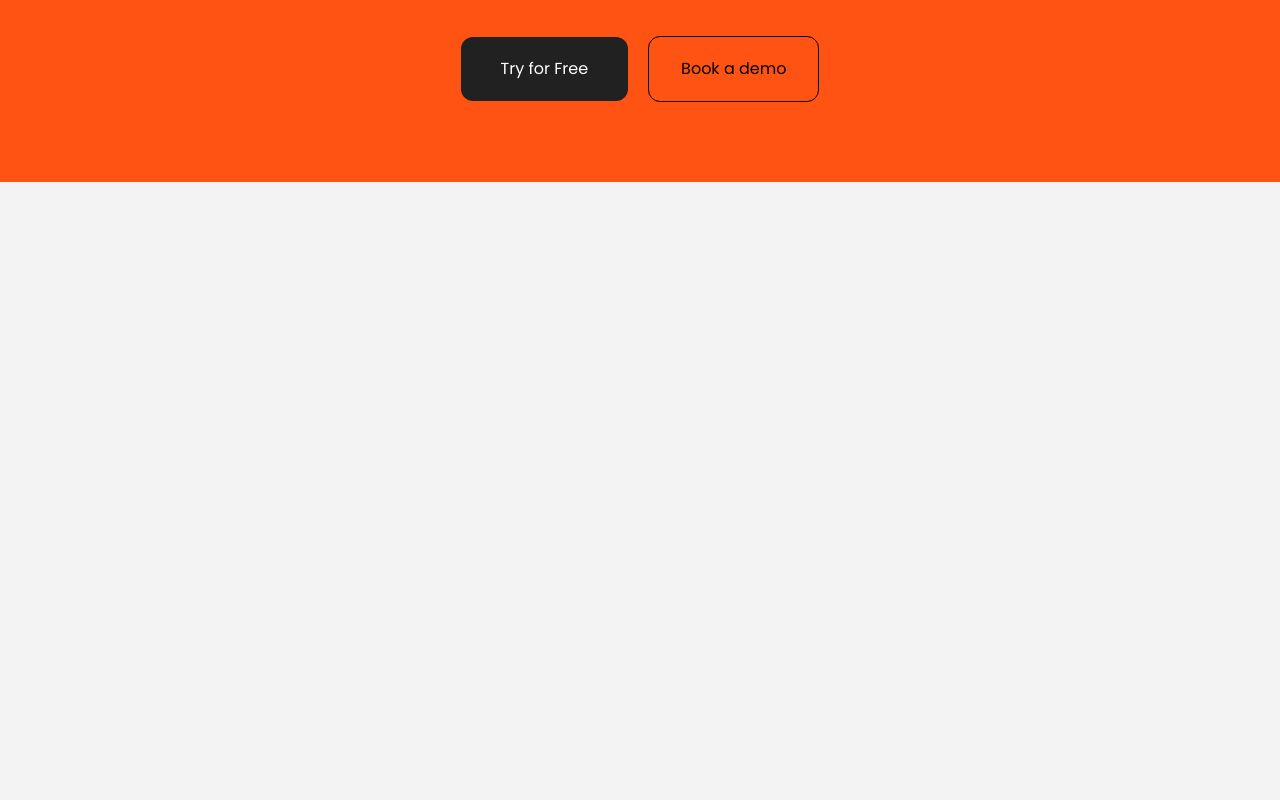
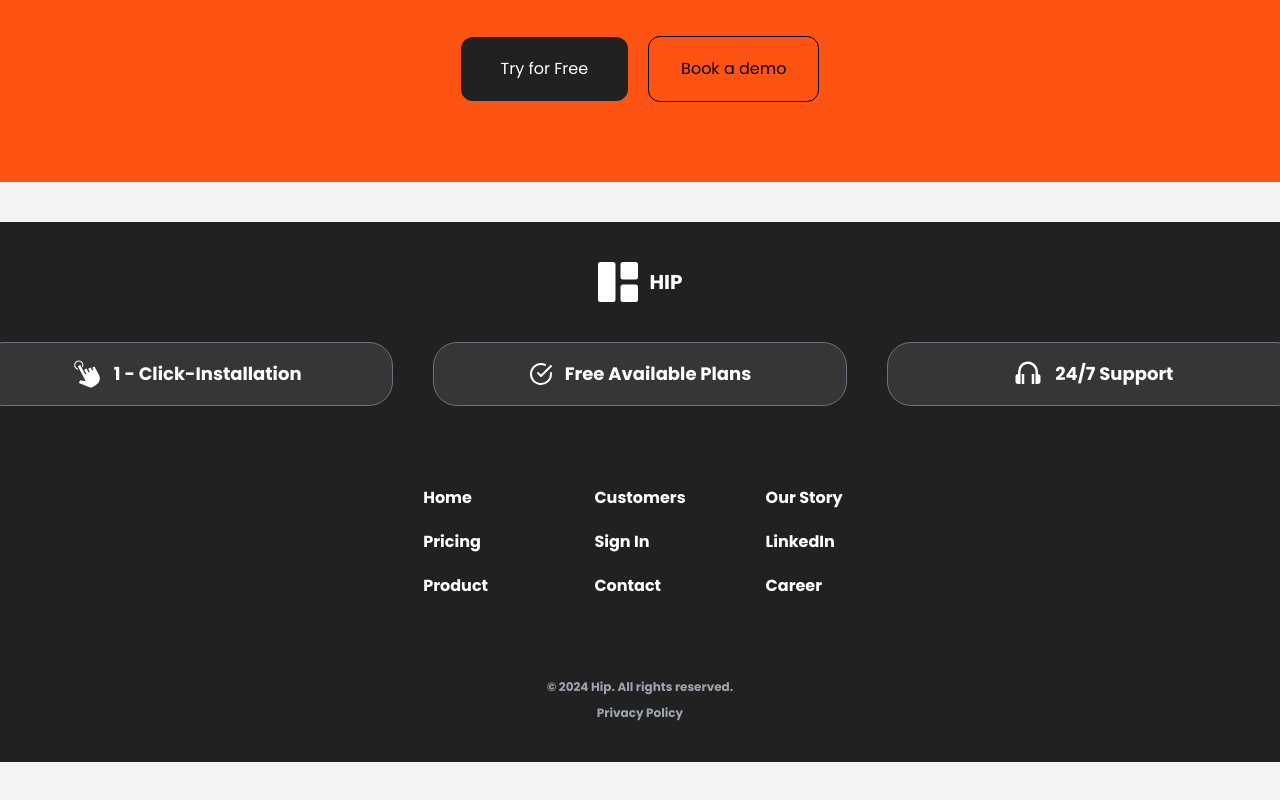
Before and after one commit to AzimiShaja/Hip, a Next.js app: page / in a window 1280 px wide. Shown: the part 3433-4233 px from the top of the page. Before the commit the page ends 3675 px from the top, so only its background shows below. Built offline with nearby package versions, Linux system fonts and the light colour scheme.

Commit message:
finished footer

```diff
--- a/app/page.tsx
+++ b/app/page.tsx
@@ -1,4 +1,5 @@
 import Cards from "@/components/Cards";
+import Footer from "@/components/Footer";
 import Hero from "@/components/Hero";
 import Merchandising from "@/components/Merchandising";
 import Perks from "@/components/Perks";
@@ -12,6 +13,7 @@ const Home = () => {
 			<Perks />
 			<Testimonials />
 			<Merchandising />
+			<Footer />
 		</div>
 	);
 };
--- /dev/null
+++ b/components/Footer.tsx
@@ -0,0 +1,50 @@
+import { CheckCircle } from "lucide-react";
+import Link from "next/link";
+import React from "react";
+import { BiHeadphone } from "react-icons/bi";
+import { BsGrid1X2Fill } from "react-icons/bs";
+import { GiClick } from "react-icons/gi";
+
+const CustomCard = ({ icon, title }: { icon: any; title: string }) => {
+    return (
+        <div className="flex items-center gap-3 bg-gray-grid-3 p-4 rounded-3xl border border-gray-500 text-white justify-center">
+            {icon}
+            <h1 className="text-lg font-extrabold">{title}</h1>
+        </div>
+    );
+};
+
+const CustomNav = ({ link1, link2, link3 }: { link1: string, link2: string, link3: string }) => {
+    return (<div className="flex flex-col items-start text-white gap-5">
+        <Link href={`/ ${link1.toLowerCase() === "home" ? "/" : link1.toLowerCase()}`} className="font-bold hover:text-gray-grid-3 transition-all">{link1}</Link>
+        <Link href={`/${link3.toLowerCase()}`} className="font-bold hover:text-gray-grid-3 transition-all">{link3}</Link>
+        <Link href={`/${link2.toLowerCase()}`} className="font-bold hover:text-gray-grid-3 transition-all">{link2}</Link>
+    </div>);
+}
+
+const Footer = () => {
+    return (
+        <footer className="xl:w-[1400px] w-full p-10 flex flex-col gap-10 items-center justify-center bg-gray-grid-1 rounded-3xl">
+            <div className="flex text-white md:px-5 items-center cursor-pointer gap-3">
+                <BsGrid1X2Fill size={40} />
+                <h1 className="text-xl font-extrabold">HIP</h1>
+            </div>
+            <div className="grid xl:grid-cols-3 w-full gap-10">
+                <CustomCard icon={<GiClick size={30} />} title="1 - Click-Installation" />
+                <CustomCard icon={<CheckCircle />} title="Free Available Plans" />
+                <CustomCard icon={<BiHeadphone size={30} />} title="24/7 Support" />
+            </div>
+            <div className="grid md:grid-cols-3  sm:grid-cols-2  gap-20 py-10">
+                <CustomNav link1="Home" link2="Product" link3="Pricing" />
+                <CustomNav link1="Customers" link2="Contact" link3="Sign In" />
+                <CustomNav link1="Our Story" link2="Career" link3="LinkedIn" />
+            </div>
+            <div className="flex flex-col items-center gap-2">
+                <p className="text-gray-400 font-bold text-[12px]">© 2024 Hip. All rights reserved.</p>
+                <button className="text-gray-400 font-bold text-[12px]">Privacy Policy</button>
+            </div>
+        </footer>
+    );
+};
+
+export default Footer;
```
